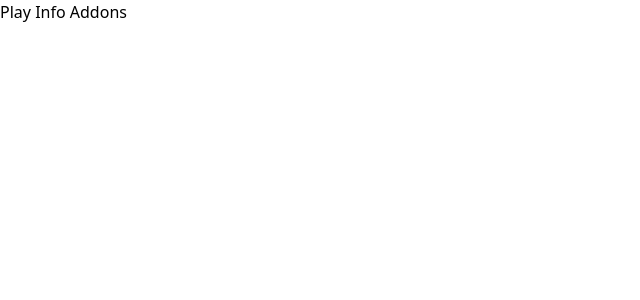
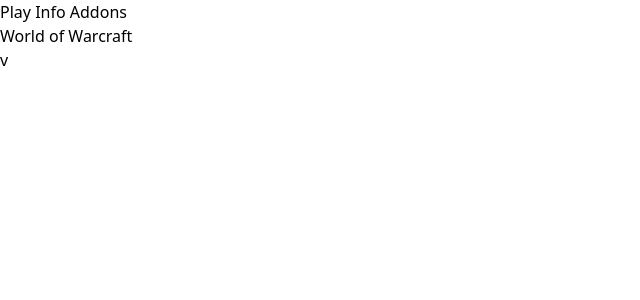
Before and after one commit to ThePoultryMan/WAM, a SvelteKit app: page / in a window 1280 px wide. Shown: the top 300 px of the page, without its empty margins (0-640 px from the left). Built offline with nearby package versions, Linux system fonts and the light colour scheme.

Commit message:
feat: initial play page

```diff
--- a/src/routes/+layout.svelte
+++ b/src/routes/+layout.svelte
@@ -10,5 +10,7 @@
     <PageStyledLink href="/info" class="bg-blue-400">Info</PageStyledLink>
     <PageStyledLink href="/addons" class="bg-blue-400">Addons</PageStyledLink>
   </div>
-  <slot></slot>
+  <div class="mx-5 mt-2">
+    <slot></slot>
+  </div>
 </div>
--- a/src/routes/+page.svelte
+++ b/src/routes/+page.svelte
@@ -0,0 +1,2 @@
+<h1 class="text-2xl">World of Warcraft</h1>
+<p class="leading-none">v</p>
```
